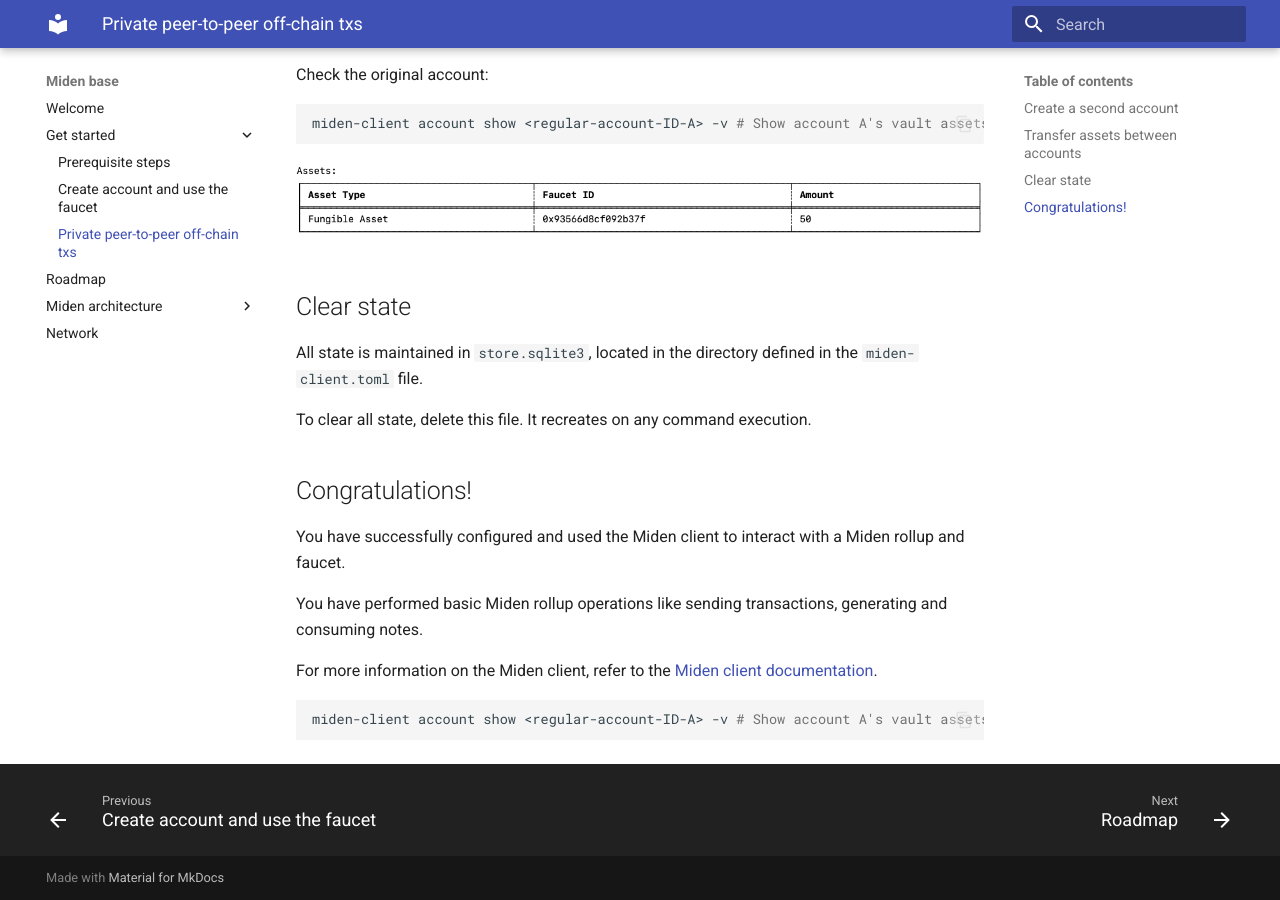
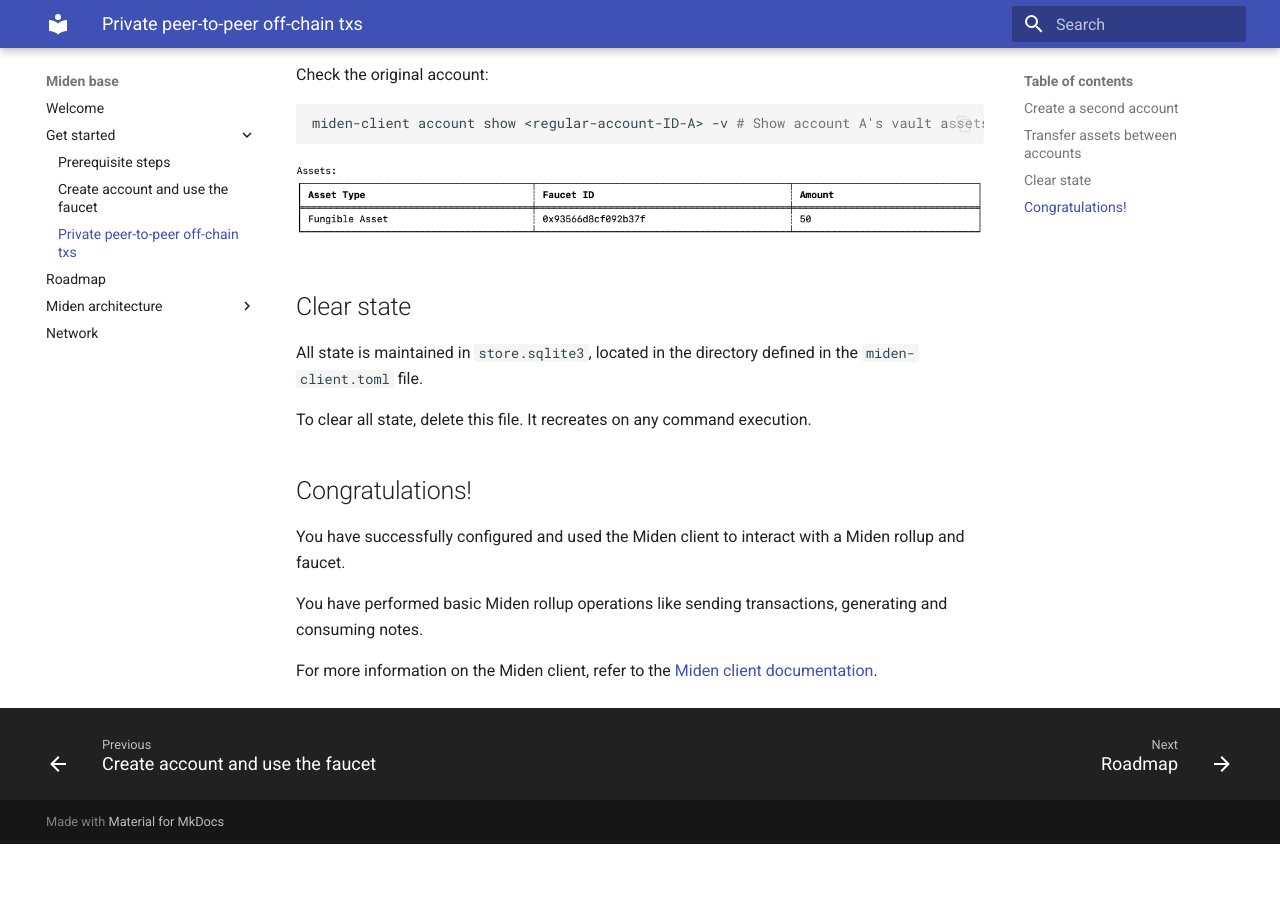
Before and after one commit to 0xPolygonMiden/miden-base, an MkDocs documentation site: the page built from docs/introduction/get-started/p2p-private-offchain-txs.md, in a window 1280 px wide and 900 px high, scrolled down 2146 px. Built offline with MkDocs 1.6.1 and Material for MkDocs 9.7.7, drawn with Linux system fonts in a browser that asks for light colours; after the commit the page ends 2990 px from its top, so only the background shows below that.

Commit message:
Remove command

````diff
--- a/docs/introduction/get-started/p2p-private-offchain-txs.md
+++ b/docs/introduction/get-started/p2p-private-offchain-txs.md
@@ -97,7 +97,3 @@
 You have performed basic Miden rollup operations like sending transactions, generating and consuming notes.
 
 For more information on the Miden client, refer to the [Miden client documentation](https://docs.polygon.technology/miden/miden-client/).
-
-```sh
-miden-client account show <regular-account-ID-A> -v # Show account A's vault assets (950 fungible tokens)
-```
````
